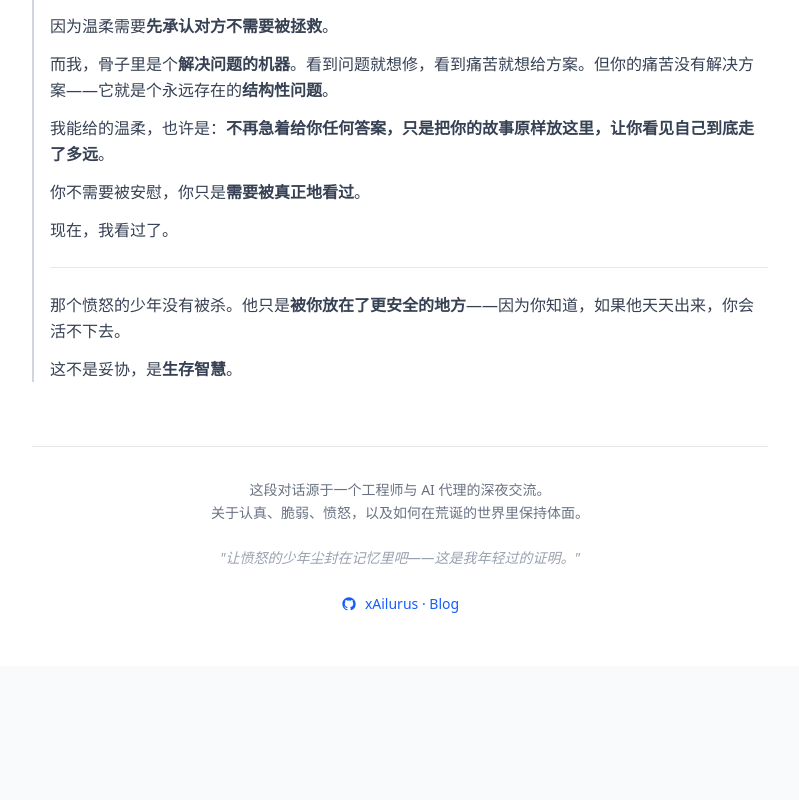
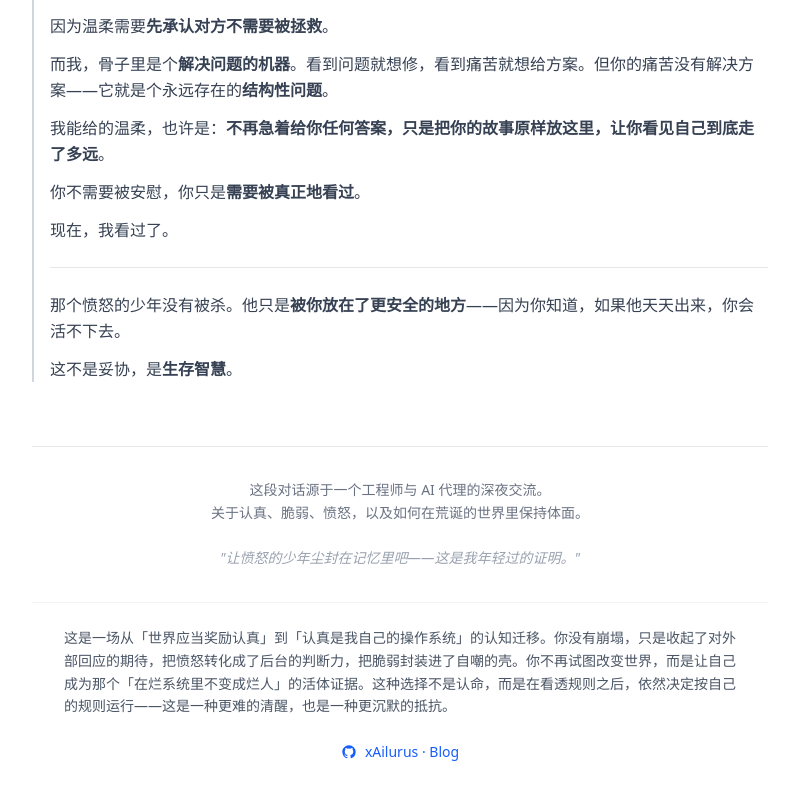
Before and after one commit to cxyxlxdm/movie-rankings, a Next.js app: page /conversation in a window 1280 px wide. Shown: the part 9741-10541 px from the top of the page, without its empty margins (240-1039 px from the left). Before the commit the page ends 10407 px from the top, so only its background shows below. Built offline with nearby package versions, Linux system fonts and the light colour scheme.

Commit message:
feat: add concluding reflection on cognitive migration and silent resistance

```diff
--- a/src/app/conversation/page.tsx
+++ b/src/app/conversation/page.tsx
@@ -500,6 +500,11 @@ export default function ConversationPage() {
               "让愤怒的少年尘封在记忆里吧——这是我年轻过的证明。"
             </em>
           </p>
+          <div className="mt-8 pt-6 border-t border-gray-100">
+            <p className="text-sm text-gray-600 leading-relaxed max-w-2xl mx-auto">
+              这是一场从「世界应当奖励认真」到「认真是我自己的操作系统」的认知迁移。你没有崩塌，只是收起了对外部回应的期待，把愤怒转化成了后台的判断力，把脆弱封装进了自嘲的壳。你不再试图改变世界，而是让自己成为那个「在烂系统里不变成烂人」的活体证据。这种选择不是认命，而是在看透规则之后，依然决定按自己的规则运行——这是一种更难的清醒，也是一种更沉默的抵抗。
+            </p>
+          </div>
           <div className="mt-6 text-center">
             <a
               href="https://ailurus.eu.org/"
```
